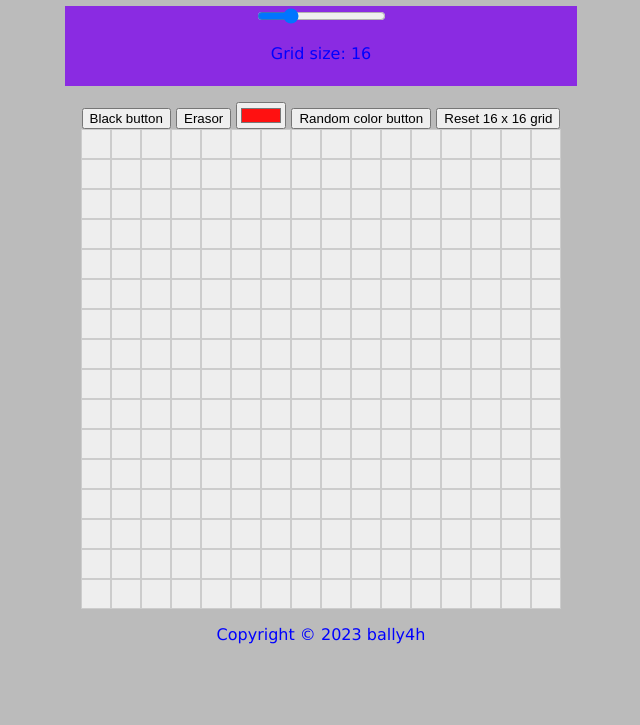
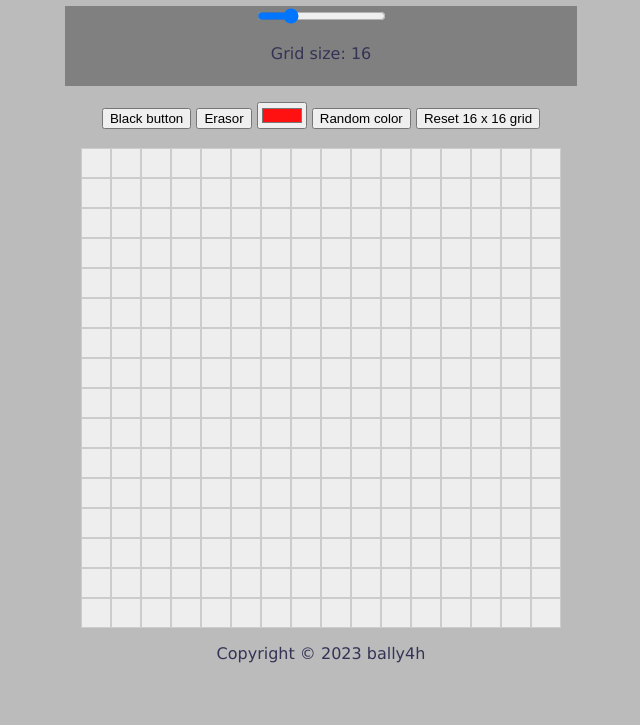
Before and after one commit to BalazsBanfi/Etch-a-Sketch, a plain HTML site: page index.html in a window 1280 px wide. Shown: the part 75-800 px from the top of the page, without its empty margins (319-959 px from the left). Drawn offline with Linux system fonts and the light colour scheme.

Commit message:
some color style change

```diff
--- a/index.html
+++ b/index.html
@@ -24,9 +24,10 @@
         <button id="blackBtn">Black button</button>
         <button id="erasor">Erasor</button>
         <input type="color" id="colorPalette" value="#ff1111">
-        <button id="randomColorBtn">Random color button</button>
+        <button id="randomColorBtn">Random color</button>
         <button id="reset">Reset 16 x 16 grid</button>
     </div>
+    <br>
     <div class="workingArea">
 
         <div id="container">
--- a/style.css
+++ b/style.css
@@ -12,7 +12,7 @@ html {
     margin: 0 auto;
     text-align: center;
     font-family: 'Lucida Sans', 'Lucida Sans Regular', 'Lucida Grande', 'Lucida Sans Unicode', Geneva, Verdana, sans-serif;
-    color: blue;
+    color: #333355;
     background-color: #bbb;
 }
 
@@ -24,7 +24,7 @@ html {
     height: 10vh;
     max-width: 40vw;
     margin: 1rem auto;
-    background-color: blueviolet;
+    background-color: grey;
 }
 
 .workingArea {
```
